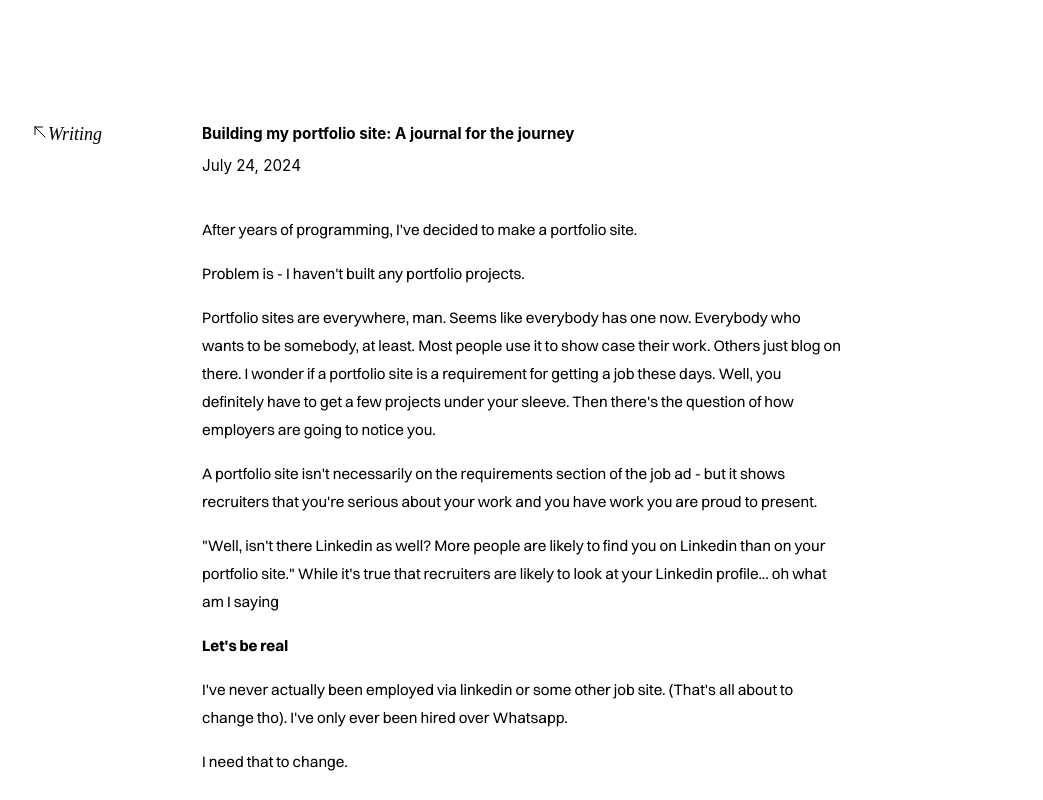
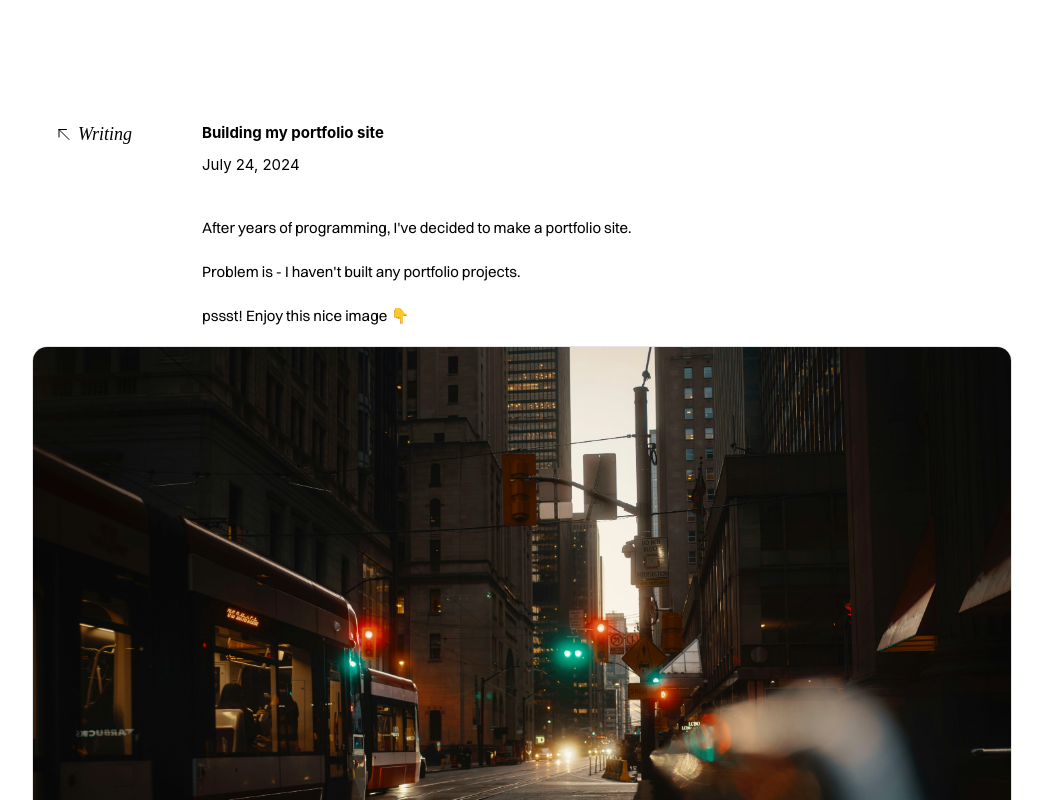
Before and after one commit to jdboachie/jude, a Next.js app: page /writing/building-my-portfolio-site in a window 1280 px wide. Shown: the top 800 px of the page, without its empty margins (118-1161 px from the left). Built offline with nearby package versions, Linux system fonts and the light colour scheme; a web font is replaced by a local one.

Commit message:
styled writing page + minor edits

```diff
--- /dev/null
+++ b/src/app/components/mdx.module.css
@@ -0,0 +1,6 @@
+.image {
+  display: grid;
+  width: 100%;
+  aspect-ratio: 16/9;
+  grid-column: 1 / 4;
+}
--- a/src/app/components/mdx.tsx
+++ b/src/app/components/mdx.tsx
@@ -3,6 +3,7 @@ import React from 'react'
 import Link from 'next/link'
 import Image from 'next/image'
 import { highlight } from 'sugar-high'
+import styles from './mdx.module.css'
 import { MDXRemote, MDXRemoteProps } from 'next-mdx-remote/rsc'
 
 function Table({ data }: {data: any}) {
@@ -46,7 +47,7 @@ function CustomLink(props: any) {
 }
 
 function RoundedImage(props: any) {
-  return <Image alt={props.alt} className="rounded-lg" {...props} />
+  return <Image alt={props.alt} {...props} className={styles.image}  />
 }
 
 function Code({ children, ...props }: {children: string, }) {
--- a/src/app/components/posts.module.css
+++ b/src/app/components/posts.module.css
@@ -18,10 +18,12 @@
 } */
 
 .blogpost {
-  padding: 8px 12px;
+  padding: 12px 12px;
   display: flex;
   border-radius: var(--border-radius);
   justify-content: space-between;
+
+  transition: background 150ms ease-out;
 
   &:hover {
     color: var(--foreground);
--- a/src/app/components/posts.tsx
+++ b/src/app/components/posts.tsx
@@ -26,9 +26,9 @@ export async function BlogPosts() {
               {post.metadata.title}
             </p>
             <div className='hr' />
-            <p className={styles.postdate}>
+            <time className={styles.postdate}>
               {formatDate(post.metadata.publishedAt, false)}
-            </p>
+            </time>
           </Link>
         ))}
     </div>
--- a/src/app/globals.css
+++ b/src/app/globals.css
@@ -17,7 +17,7 @@
 
 :root {
   --ui-sans: 'Inter';
-  --reading-sans: 'Epilogue';
+  --reading-sans: 'Switzer';
   --line-width: 65ch;
   --blur-radius: 5px;
 
@@ -35,7 +35,6 @@
   --mask-visible: #000;
   --mask-hidden: transparent;
   --mask-invisible: transparent;
-
   --direction: to bottom;
 }
 
@@ -53,11 +52,21 @@
 }
 
 @media (prefers-color-scheme: dark) {
+  html {
+    color-scheme: dark;
+  }
   :root {
-    --background: black;
-    --foreground: #ededed;
-    --pre-bg: #262626;
+    --sh-class: #4c97f8;
+    --sh-identifier: white;
+    --sh-keyword: #f47067;
+    --sh-string: #0fa295;
+  }
+  :root {
+    --bg: rgb(10, 10, 10);
+    --foreground: rgb(212, 212, 212);
+    --pre-bg: rgb(23, 23, 23);
     --border: rgb(64, 64, 64);
+    --hover-bg: rgb(23, 23, 23);
   }
 }
 
@@ -72,7 +81,7 @@ html, body {
 body {
   padding: 100px 150px;
   color: var(--foreground);
-  background: var(--background);
+  background: var(--bg);
   font-family: var(--ui-sans), Helvetica, sans-serif;
   -webkit-font-smoothing: antialiased;
   -moz-osx-font-smoothing: grayscale;
@@ -103,7 +112,7 @@ body::after {
   box-sizing: border-box;
   padding: 0;
   margin: 0;
-  font-size: 0.975rem;
+  font-size: 15px;
 }
 
 a {
@@ -111,18 +120,6 @@ a {
   color: inherit;
 }
 
-@media (prefers-color-scheme: dark) {
-  html {
-    color-scheme: dark;
-  }
-  :root {
-    --sh-class: #4c97f8;
-    --sh-identifier: white;
-    --sh-keyword: #f47067;
-    --sh-string: #0fa295;
-  }
-}
-
 @media not all and (min-width: 1240px) {
   body {
     padding: 100px 2rem;
--- a/src/app/writing/posts/building-my-portfolio-site.mdx
+++ b/src/app/writing/posts/building-my-portfolio-site.mdx
@@ -1,5 +1,5 @@
 ---
-title: 'Building my portfolio site: A journal for the journey'
+title: 'Building my portfolio site'
 publishedAt: '2024-07-24'
 summary: 'Follow me on this journey as I build my portfolio site. (and some portfolio projects lol)'
 ---
@@ -7,6 +7,9 @@ summary: 'Follow me on this journey as I build my portfolio site. (and some port
 After years of programming, I've decided to make a portfolio site.
 
 Problem is - I haven't built any portfolio projects.
+
+pssst! Enjoy this nice image 👇
+<img alt='random image' src="/images/douglas-schneiders.jpg" />
 
 Portfolio sites are _everywhere_, man. Seems like everybody has one now. Everybody who wants to be somebody, at least.
 Most people use it to show case their work. Others just blog on there. I wonder if a portfolio site is a requirement for getting a job these days.
@@ -25,4 +28,6 @@ I need that to change.
 
 It's part of my motivation for this site, really. To put myself out there properly; to be world-class.
 
-<button>This is mdx btw</button>
+<img alt='random image' src="/images/jordan-whitfield.jpg" />
+
+I can do better with mdx.
--- a/src/app/writing/styles.css
+++ b/src/app/writing/styles.css
@@ -1,16 +1,13 @@
 aside {
   font-family: 'Crimson Pro';
   font-style: italic;
-  display: grid;
-  gap: 6px;
-  font-size: 0.875rem;
-  padding: 0px 0px 40px 0px;
-  /* width: 100%; */
 }
 
-
-aside > a {
+aside > :first-child {
   font-size: large;
+  display: flex;
+  gap: 6px;
+  padding-left: 24px;
 }
 
 section {
@@ -26,7 +23,7 @@ section {
 }
 
 article {
-  font-family: 'Switzer';
+  font-family: var(--reading-sans);
   font-weight: 400;
   display: grid;
   line-height: 28px;
@@ -77,9 +74,18 @@ article > * {
 .blog-title {
   font-family: var(--ui-sans);
   font-weight: 400;
-  font-size: medium;
   display: grid;
   gap: 4px;
+}
+
+article > img {
+  z-index: 10;
+  display: block;
+  width: 100%;
+  grid-column: 1 / 4;
+
+  border: 1px solid var(--border);
+  border-radius: var(--border-radius);
 }
 
 pre {
@@ -102,14 +108,10 @@ pre {
   white-space: pre;
 
   grid-column: 1 / 4;
-  max-width: 100%;
-  min-width: 640px;
+  /* max-width: 100%; */
+  max-width: 640px;
 
   margin: auto;
-}
-
-code {
-  letter-spacing: 0em;
 }
 
 @media not all and (min-width: 1024px) {
@@ -130,11 +132,15 @@ code {
     grid-column: 1 / 1;
   }
 
+  aside > * {
+    width: 100%;
+  }
+
   section > aside {
     position: relative;
     top: 0;
-    padding: 20px 0px;
     display: flex;
+    width: 100%;
   }
 
   pre {
```
Also changed, not shown: public/images/douglas-schneiders.jpg (added), public/images/jordan-whitfield.jpg (added).
